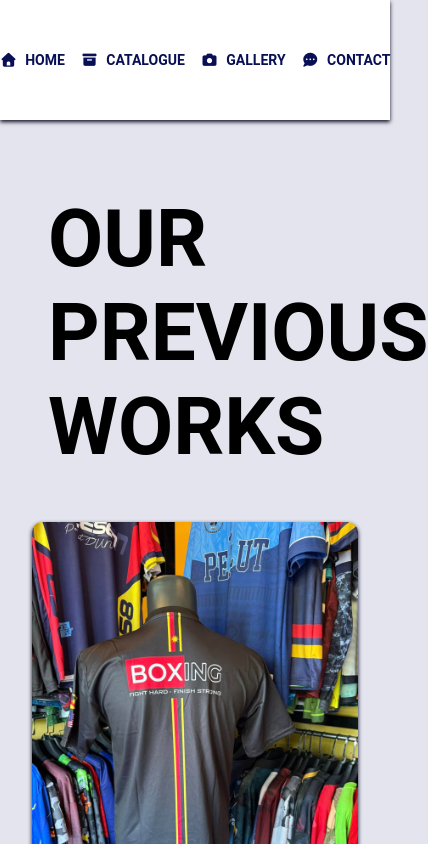
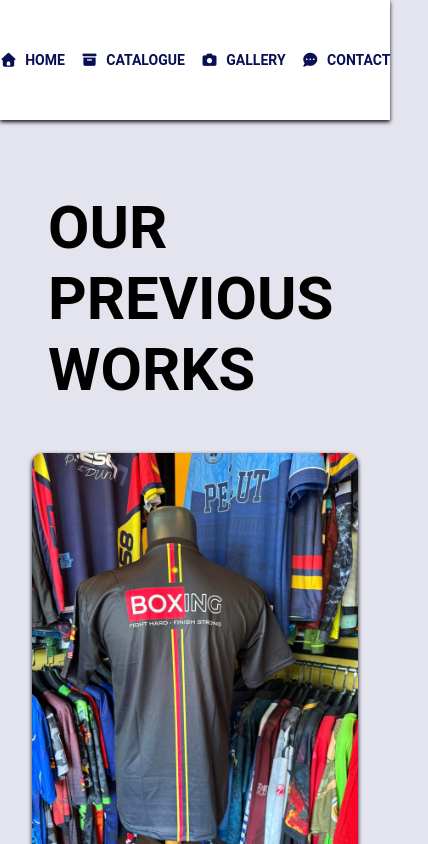
Before and after one commit to WantanAsyraff/bb-printing, a Vue app in the folder bb-printing/: page /gallery in a window 390 px wide. Shown: the top 844 px of the page, 428 px wide, since content can reach past the window. Built offline with nearby package versions, Linux system fonts and the light colour scheme.

Commit message:
font sizing mobile

```diff
--- a/bb-printing/src/Gallery.vue
+++ b/bb-printing/src/Gallery.vue
@@ -13,6 +13,6 @@
       padding: 1rem;
       padding-top: 10rem;
       margin: 2rem;
-      font-size: 80px;
+      justify-content: center;
     }
 </style>
--- a/bb-printing/src/assets/global.css
+++ b/bb-printing/src/assets/global.css
@@ -7,3 +7,13 @@
 body {
     background-color: #e3e4ed;
 }
+
+h1 {
+    font-size: 80px;
+}
+
+@media (max-width: 768px) {
+    h1 {
+      font-size: 60px;
+    }
+}
```
